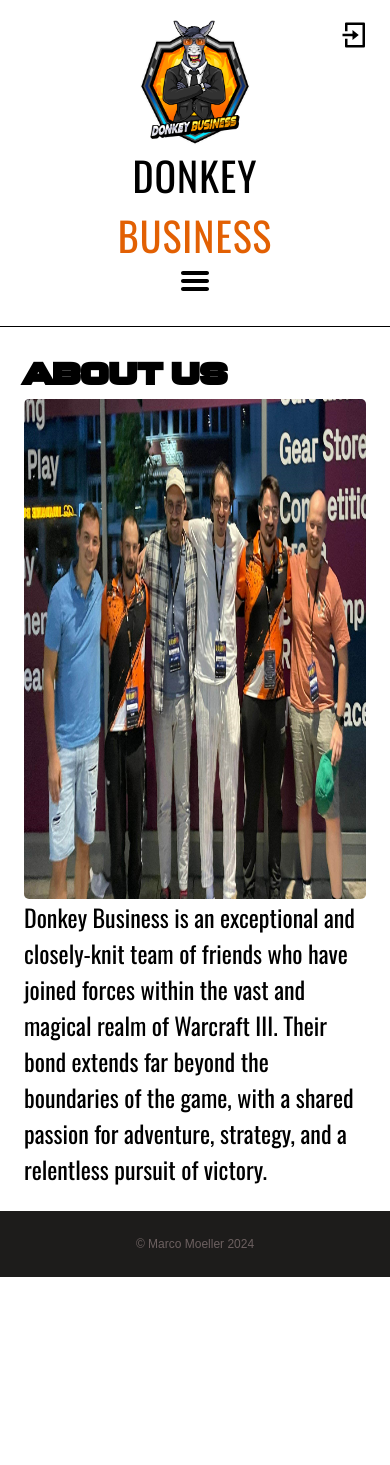
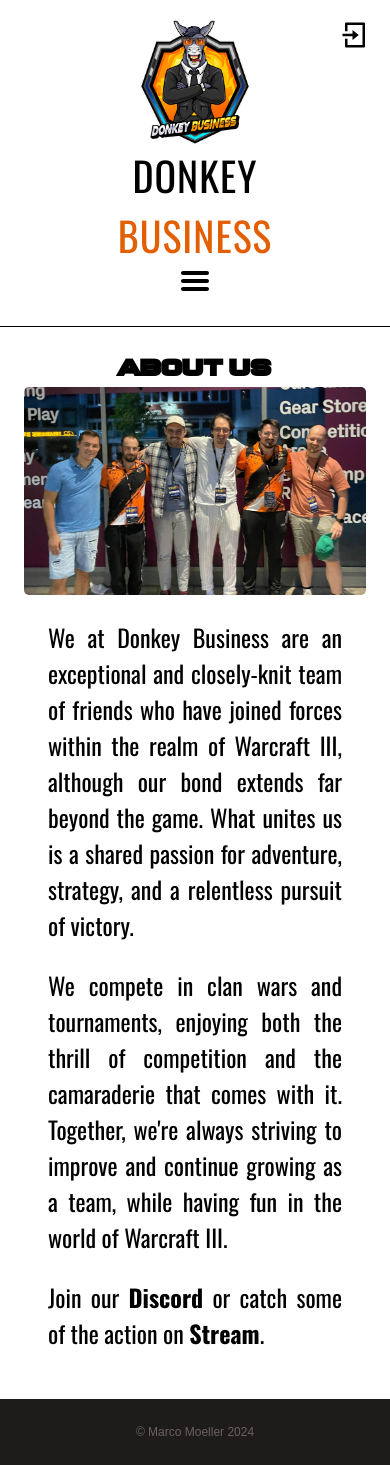
Before and after one commit to marco-moeller/donkey-business-homepage, a React (Vite) app: page /about in a window 390 px wide. Before the commit the page ends 1277 px from the top, so only its background shows below. Built offline with nearby package versions, Linux system fonts and the light colour scheme; no server answers.

Commit message:
styles
some media queries and the about page mainly

```diff
--- a/src/App.css
+++ b/src/App.css
@@ -1,14 +1,14 @@
 @import url("https://fonts.googleapis.com/css2?family=Oswald:wght@400;500;700&display=swap");
 
 :root {
-  /** -- COLORS --*/
+  /** -- COLORS --*************************************************************************************************************************/
   --color1: #fd7b12;
   --color2: white;
   --color3: #22231f;
   --color4: #fcbf49;
 }
 
-/* -- TYPO -- */
+/* -- TYPO -- *************************************************************************************************************************/
 
 p {
   font-family: "Oswald", sans-serif;
@@ -34,7 +34,10 @@
   letter-spacing: 0.1em;
 }
 
-/* -- BTN/LINK -- */
+/* -- BTN/LINK -- *************************************************************************************************************************/
+a {
+  color: black;
+}
 
 .login--btn,
 .admin--btn,
@@ -74,7 +77,7 @@
   background-color: transparent;
 }
 
-/* -- LAYOUT -- */
+/* -- LAYOUT -- *************************************************************************************************************************/
 
 body {
   background-color: var(--color2);
@@ -238,7 +241,7 @@
   width: 25px;
 }
 
-/* -- ADMIN -- */
+/* -- ADMIN -- *************************************************************************************************************************/
 h4.admin {
   padding: 1em;
 }
@@ -324,7 +327,7 @@
   justify-content: space-around;
 }
 
-/* --TEAM -- */
+/* --TEAM -- *************************************************************************************************************************/
 
 .player--container {
   display: grid;
@@ -343,6 +346,7 @@
   grid-column: 1/-1;
   height: 400px;
   object-fit: cover;
+  border-radius: 5px;
 }
 
 .race--icon {
@@ -364,19 +368,37 @@
   overflow: hidden;
 }
 
-/* -- STREAM -- */
+/* -- STREAM -- *************************************************************************************************************************/
 .stream {
   display: flex;
   justify-content: center;
   align-items: center;
 }
 
-/* -- ABOUT -- */
+/* -- ABOUT -- *************************************************************************************************************************/
+
+.about section {
+  display: flex;
+  align-items: center;
+}
+
+.about section div {
+  display: flex;
+  flex-direction: column;
+  padding: 1em;
+  gap: 1em;
+  max-width: 700px;
+  text-align: justify;
+}
+
 .about img {
-  height: 500px;
+  object-fit: contain;
+  height: auto;
+  max-height: 500px;
   border-radius: 5px;
 }
-/* -- UTILITY -- */
+
+/* -- UTILITY -- *************************************************************************************************************************/
 
 .bg-black {
   background-color: #22231f;
@@ -419,7 +441,24 @@
   cursor: pointer;
 }
 
-/* -- MEDIA -- */
+.live {
+  color: var(--color1);
+}
+
+.bold {
+  font-weight: bold;
+}
+
+/* -- MEDIA -- *************************************************************************************************************************/
+
+@media (width < 1310px) {
+  .about section {
+    flex-direction: column;
+  }
+  .about h2 {
+    text-align: center;
+  }
+}
 
 @media (width < 1200px) {
   .hero {
@@ -458,6 +497,9 @@
   .video--container {
     height: 300px;
   }
+  h2 {
+    font-size: 1.5rem;
+  }
 }
 @media (width < 550px) {
   .video--container {
--- a/src/components/Navbar/navbar.css
+++ b/src/components/Navbar/navbar.css
@@ -41,7 +41,7 @@
   margin: 0.25em;
 }
 
-@media (width > 600px) {
+@media (width > 750px) {
   .exit,
   .open {
     display: none;
--- a/src/components/PlayerStreams.jsx
+++ b/src/components/PlayerStreams.jsx
@@ -59,9 +59,7 @@
           <AddPlayerStreamAdmin />
         </Admin>
         <h3>Player Streams</h3>
-        {onlineStreams.length === 0 && (
-          <p className="match--link">No Streams Online</p>
-        )}
+        {onlineStreams.length === 0 && <p>No Streams Online</p>}
         {onlineStreams.map((stream) => (
           <div className="stream--link" key={nanoid()}>
             <a href={"https://www.twitch.tv/" + stream.url} target="_blank">
--- a/src/components/UpcomingMatch.jsx
+++ b/src/components/UpcomingMatch.jsx
@@ -16,11 +16,13 @@
             href={match.link === "" ? "javascript:void(0)" : match.link}
             target={match.link === "" ? "" : "_blank"}
             className={
-              match.link === "" ? "match--link no--link" : "match--link"
+              match.link === "" ? "match--link no--link " : "match--link"
             }
           >
             <p>{convertToMonthDay(match.date)}</p>
-            <p>{match.status === "live" ? "LIVE" : match?.time}</p>
+            <p className={match.status === "live" ? "live" : ""}>
+              {match.status === "live" ? "LIVE" : match?.time}
+            </p>
             <p>{match.team1}</p>
             {(match.status === "live" || match.status === "past") && (
               <>
--- a/src/components/UpcomingMatches.jsx
+++ b/src/components/UpcomingMatches.jsx
@@ -59,9 +59,7 @@
         <AddUpcomingMatchAdmin />
       </Admin>
       <h3>upcoming matches</h3>
-      {upcomingMatches.length === 0 && (
-        <p className="match--link">No Upcoming Matches</p>
-      )}
+      {upcomingMatches.length === 0 && <p>No Upcoming Matches</p>}
       {upcomingMatches
         .sort(
           (a, b) =>
--- a/src/index.css
+++ b/src/index.css
@@ -54,9 +54,6 @@
 /* -- TYPO -- */
 
 /* -- BTN/LINK -- */
-a {
-  color: black;
-}
 
 button {
   background-color: transparent;
--- a/src/pages/About.jsx
+++ b/src/pages/About.jsx
@@ -2,14 +2,43 @@
   return (
     <main className="about">
       <h2>About us</h2>
-      <img src="team.jpg" alt="team" />
-
-      <p>
-        Donkey Business is an exceptional and closely-knit team of friends who
-        have joined forces within the vast and magical realm of Warcraft III.
-        Their bond extends far beyond the boundaries of the game, with a shared
-        passion for adventure, strategy, and a relentless pursuit of victory.
-      </p>
+      <section>
+        <img src="team.jpg" alt="team" />
+        <div>
+          <p>
+            We at Donkey Business are an exceptional and closely-knit team of
+            friends who have joined forces within the realm of Warcraft III,
+            although our bond extends far beyond the game. What unites us is a
+            shared passion for adventure, strategy, and a relentless pursuit of
+            victory.
+          </p>
+          <p>
+            We compete in clan wars and tournaments, enjoying both the thrill of
+            competition and the camaraderie that comes with it. Together, we're
+            always striving to improve and continue growing as a team, while
+            having fun in the world of Warcraft III.
+          </p>
+          <p>
+            Join our{" "}
+            <a
+              href="https://discord.gg/mDHQRuxu"
+              target="_blank"
+              className="bold"
+            >
+              Discord
+            </a>{" "}
+            or catch some of the action on{" "}
+            <a
+              href="https://www.twitch.tv/donkeybusiness"
+              target="_blank"
+              className="bold"
+            >
+              Stream
+            </a>
+            .
+          </p>
+        </div>
+      </section>
     </main>
   );
 }
```
